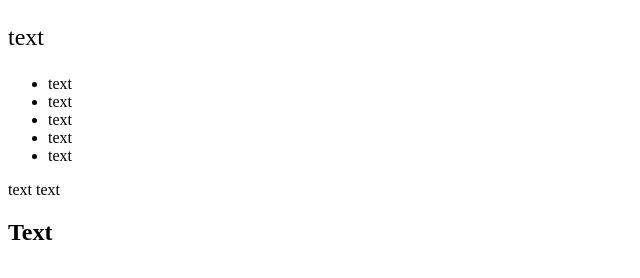
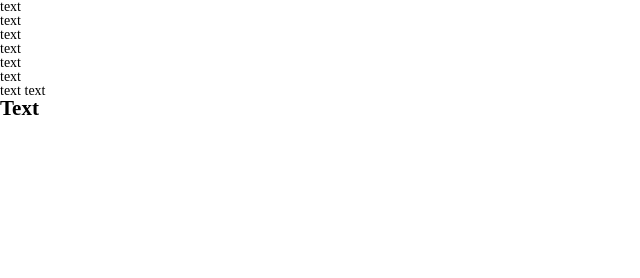
Before and after one commit to StepanKuz15/webs1, a plain HTML site: page CSS_1/CSS_1/index.html in a window 1280 px wide. Shown: the whole page, without its empty margins (0-640 px from the left). Drawn offline with Linux system fonts and the light colour scheme.

Commit message:
modified:   CSS_1/CSS_1/css/style.css 	deleted:    CSS_1/CSS_1/scss/style.scss 	new file:   CSS_2/css/style.css 	new file:   CSS_2/index.html

```diff
--- a/CSS_1/CSS_1/css/style.css
+++ b/CSS_1/CSS_1/css/style.css
@@ -1,3 +1,31 @@
-.sssss {
-    font-size: 1.5em;
+/*Обнуление*/
+* {
+    padding: 0;
+    margin: 0;
+    border: 0;
 }
+*, *:before, *:after {
+    -moz-box-sizing: border-box;
+    -webkit-box-sizing: border-box;
+    box-sizing: border-box;
+}
+:focus, :active{outline: none;}
+a:focus, a:active {outline: none;}
+nav, footer, header,aside {display: block}
+html, body {
+    height: 100%;
+    width: 100%;
+    font-size: 100%;
+    line-height: 1;
+    font-size: 14px;
+    -ms-text-size-adjust: 100%;
+    -moz-text-size-adjust: 100%;
+    -webkit-text-size-adjust: 100%;
+}
+input, button, textarea {font-family: inherit}
+input::-ms-clear {display: none;}
+button {cursor: pointer;}
+button::-moz-focus-inner {padding: 0; margin: 0;}
+a, a:visited {text-decoration: none;}
+a:hover {text-decoration: none;}
+ul li {list-style: none;}
--- a/CSS_1/CSS_1/scss/style.scss
+++ /dev/null
@@ -1,7 +0,0 @@
-body {
-    font-style: 20px;
-
-    div {
-        font-style: 10px;
-    }
-}
--- /dev/null
+++ b/CSS_2/css/style.css
@@ -0,0 +1,3 @@
+.sssss {
+    font-size: 1.5em;
+}
```
Also changed, not shown: CSS_2/index.html (added, +15 -0 lines).
